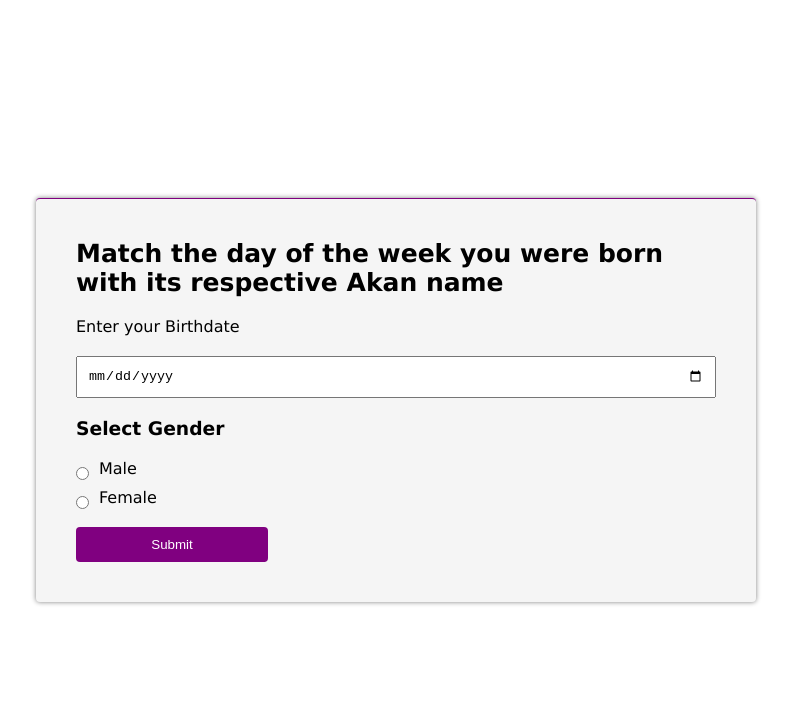
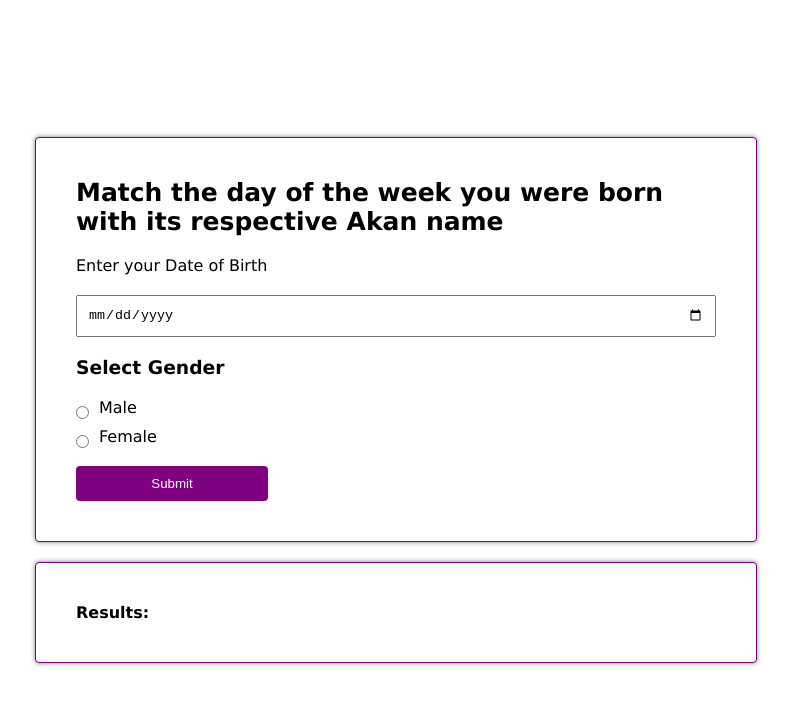
Before and after one commit to kadimasum/birth-and-akan-name-calculator, a plain HTML site: page index.html in a window 1280 px wide. Shown: the whole page, without its empty margins (244-1035 px from the left). Drawn offline with Linux system fonts and the light colour scheme.

Commit message:
Add more styles to the the form and the results container

```diff
--- a/app.js
+++ b/app.js
@@ -49,7 +49,7 @@ function akanNameCalculator() {
     else {
 
         document.getElementById("warning").innerHTML =
-        "*Enter your birth date and select one option from the gender field";
+        "*Enter your date of birth and select one option from the gender field";
 
     }
 
--- a/index.html
+++ b/index.html
@@ -16,12 +16,13 @@
         <div class="birthdayGenderCollector">
 
             <h2>Match the day of the week you were born with its respective Akan name</h2>
+            <p id="warning"></p>
             <form action="">
 
                 <!-- Input birth -->
 
                 <div>
-                    <label for="date">Enter your Birthdate</label>
+                    <label for="date">Enter your Date of Birth</label>
                     <input id="birthDate" type="date" placeholder="">
                 </div>
 
@@ -42,8 +43,12 @@
                 <button type="submit" onclick="akanNameCalculator();">Submit</button>
 
             </form>
+
+
+        </div>
+        <div class="myResults">
+            <h4>Results:</h4>
             <p id="results"></p>
-            <p id="warning"></p>
         </div>
 
 
--- a/styles.css
+++ b/styles.css
@@ -22,8 +22,8 @@ body {
 .birthdayGenderCollector {
     width: 50%;
     padding: 40px;
-    background-color: whitesmoke;
-    border-top: 1px solid purple;
+    background-color: white;
+    border: 1px solid purple;
     border-radius: 4px;
     box-shadow: 0px 0px 5px gray;
 }
@@ -84,3 +84,24 @@ button:hover {
     color: white;
     border: 1px solid purple;
 }
+
+#warning {
+    color: red;
+    margin-bottom: 20px;
+}
+
+#results {
+    color: purple;
+    margin-left: 20px;
+}
+
+.myResults {
+    width: 50%;
+    padding: 40px;
+    background-color: white;
+    border: 1px solid purple;
+    border-radius: 4px;
+    box-shadow: 0px 0px 5px gray;
+    margin-top: 20px;
+    display: flex;
+}
```
